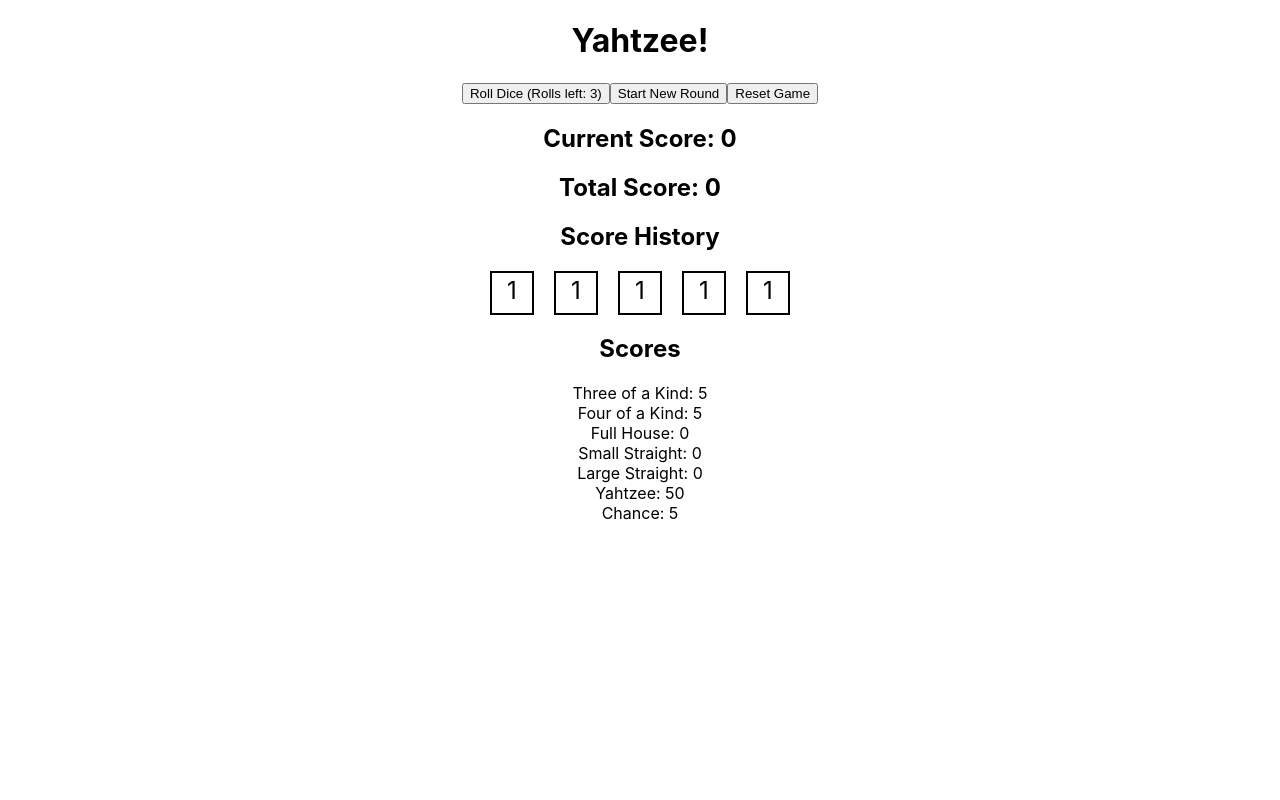
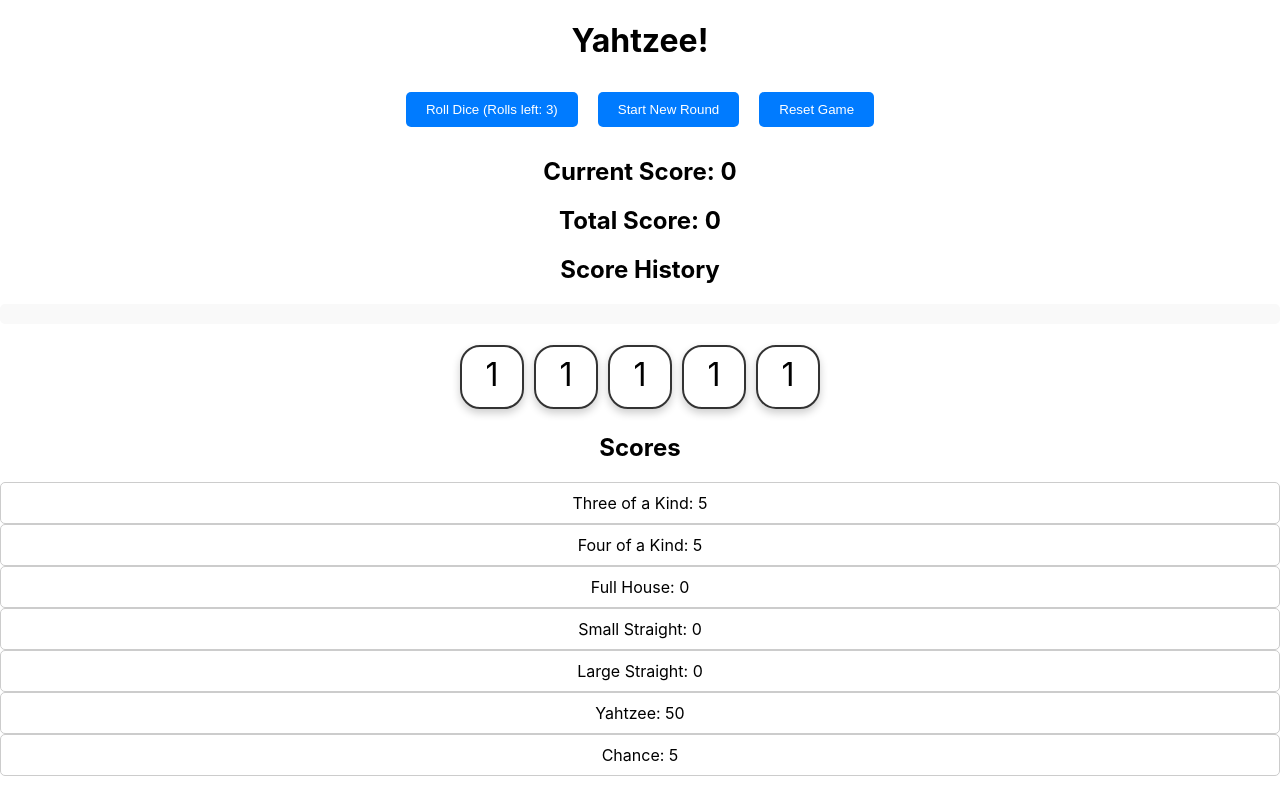
Before and after one commit to HOOLAHAN/yahtzee, a React (Create React App) app: page / in a window 1280 px wide. Built offline with nearby package versions, Linux system fonts and the light colour scheme.

Commit message:
changed dice to buttons

```diff
--- a/src/App.css
+++ b/src/App.css
@@ -38,6 +38,48 @@
 }
 
 .die {
-  margin: 0 10px;
-  font-size: 24px;
+  border: 2px solid #333;
+  border-radius: 20px;
+  padding: 10px;
+  margin: 5px;
+  font-size: 2em;
+  display: inline-block;
+  box-shadow: 0 4px 8px 0 rgba(0, 0, 0, 0.2);
 }
+
+.die.held {
+  background-color: green;
+}
+
+button {
+  padding: 10px 20px;
+  border: none;
+  border-radius: 5px;
+  margin: 10px;
+  background-color: #007BFF;
+  color: white;
+  cursor: pointer;
+}
+button:disabled {
+  background-color: #ccc;
+  cursor: not-allowed;
+}
+
+.scoreboard {
+  border: 1px solid #ccc;
+  padding: 10px;
+  border-radius: 5px;
+}
+.history {
+  background-color: #f9f9f9;
+  padding: 10px;
+  border-radius: 5px;
+}
+
+@keyframes rollDice {
+  0% { transform: rotate(0deg); }
+  100% { transform: rotate(360deg); }
+}
+.die-rolling {
+  animation: rollDice 0.6s ease-in-out;
+}
--- a/src/App.tsx
+++ b/src/App.tsx
@@ -5,14 +5,18 @@ interface DieProps {
   value: number;
   canHold: boolean;
   onToggleHold: () => void;
-  hasRolled: boolean;
+  isHeld: boolean;
 }
 
-const Die: React.FC<DieProps> = ({ value, canHold, onToggleHold, hasRolled }) => {
+const Die: React.FC<DieProps> = ({ value, canHold, onToggleHold, isHeld }) => {
   return (
-    <span className="die">
+    <span
+      className={`die ${isHeld ? 'held' : ''}`}
+      onClick={canHold ? onToggleHold : undefined}
+      role="button"
+      aria-label={`${value}`}
+    >
       {value}
-      {canHold && hasRolled && <input type="checkbox" onChange={onToggleHold} />}
     </span>
   );
 };
@@ -169,19 +173,19 @@ const App: React.FC<AppProps> = ({ initialDice = [1, 1, 1, 1, 1] }) => {
   return (
     <div className="App">
       <h1>Yahtzee!</h1>
-      <button onClick={rollDice} disabled={rollsLeft <= 0}>
+      <button className="action-button" onClick={rollDice} disabled={rollsLeft <= 0}>
         Roll Dice (Rolls left: {rollsLeft})
       </button>
-    <button onClick={startNewRound}>
+      <button className="action-button" onClick={startNewRound}>
         Start New Round
       </button>
-    <button onClick={resetGame}>
+      <button className="action-button" onClick={resetGame}>
         Reset Game
       </button>
       <h2>Current Score: {currentScore}</h2>
       <h2>Total Score: {totalScore}</h2>
       <h2>Score History</h2>
-      <ul>
+      <ul className="history">
         {scoreHistory.map((score, index) => (
           <li key={index}>{score}</li>
         ))}
@@ -191,22 +195,23 @@ const App: React.FC<AppProps> = ({ initialDice = [1, 1, 1, 1, 1] }) => {
         <Die
           key={index}
           value={die}
-            canHold={rollsLeft > 0}
-            hasRolled={hasRolled}
+          canHold={rollsLeft > 0 && hasRolled}
+          isHeld={heldDice.has(index)}
           onToggleHold={() => toggleHoldDie(index)}
         />
       ))}
       </div>
       <h2>Scores</h2>
-      <div>Three of a Kind: {calculateScore('ThreeOfAKind')}</div>
-      <div>Four of a Kind: {calculateScore('FourOfAKind')}</div>
-      <div>Full House: {calculateFullHouse()}</div>
-      <div>Small Straight: {isStraight(dice, 4) ? 30 : 0}</div>
-      <div>Large Straight: {isStraight(dice, 5) ? 40 : 0}</div>
-      <div>Yahtzee: {calculateScore('Yahtzee')}</div>
-      <div>Chance: {calculateChance()}</div>
+      <div className="scoreboard">Three of a Kind: {calculateScore('ThreeOfAKind')}</div>
+      <div className="scoreboard">Four of a Kind: {calculateScore('FourOfAKind')}</div>
+      <div className="scoreboard">Full House: {calculateFullHouse()}</div>
+      <div className="scoreboard">Small Straight: {isStraight(dice, 4) ? 30 : 0}</div>
+      <div className="scoreboard">Large Straight: {isStraight(dice, 5) ? 40 : 0}</div>
+      <div className="scoreboard">Yahtzee: {calculateScore('Yahtzee')}</div>
+      <div className="scoreboard">Chance: {calculateChance()}</div>
     </div>
   );
+
 
 };
 
```
Also changed, not shown: 1 other file (tests, documents, lock files or other folders). Lines whose indentation alone changed are shown as unchanged.
